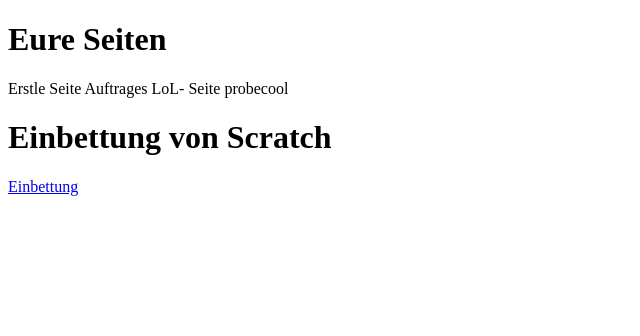
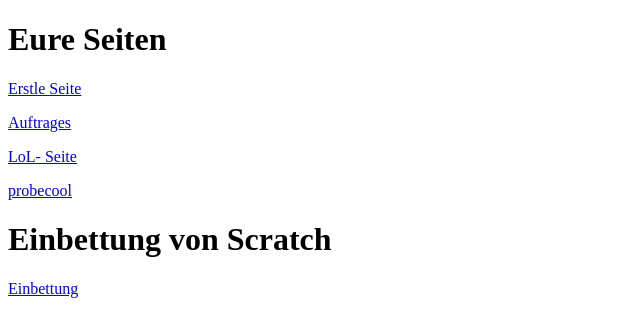
Before and after one commit to ProfMAZ/ProfRep, a plain HTML site: page index.html in a window 1280 px wide. Shown: the whole page, without its empty margins (0-640 px from the left). Drawn offline with Linux system fonts and the light colour scheme.

Commit message:
Update index.html

```diff
--- a/index.html
+++ b/index.html
@@ -4,16 +4,16 @@
 
 
 <h1>Eure Seiten</h1>
+<p><a href="../Erstle.html">Erstle Seite</a>
+</p>
+<p><a href="../auftrages.HTML">Auftrages</a>
+</p>
 
-<a href"../Erstle.html">Erstle Seite</a>
+<p><a href="../lol.html">LoL- Seite</a>
+</p>
 
-<a href"../auftrages.HTML">Auftrages</a>
-
-<a href"../lol.html">LoL- Seite</a>
-
-<a href"../probecool">probecool</a>
-
-
+<p><a href="../probecool">probecool</a>
+</p>
 
 
 <h1>Einbettung von Scratch</h1>
```
